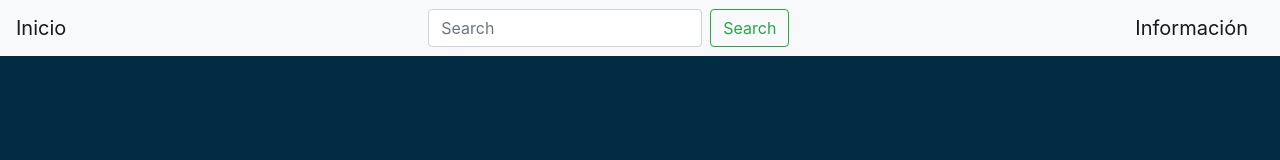
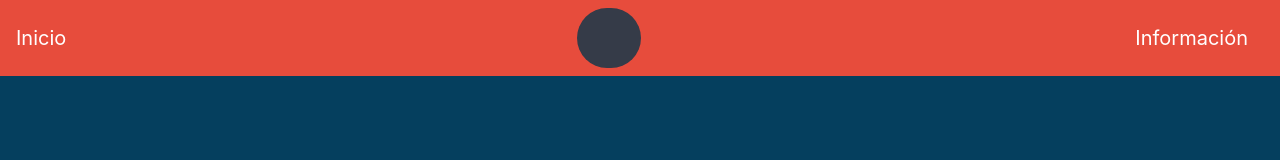
Before and after one commit to fake250598/modPcWeb, a website: page HTML/index.html in a window 1280 px wide. Drawn offline with nearby package versions, Linux system fonts and the light colour scheme.

Commit message:
adding search bar

```diff
--- a/HTML/CSS/index.css
+++ b/HTML/CSS/index.css
@@ -1,5 +1,5 @@
 body{
-    background-color:#022c43;
+    background-color:#053f5e;
 }
 
 h1 {
@@ -42,3 +42,46 @@ pre { font-family: Lato;
     font-weight: 400;
     line-height: 18.5714px;
 }
+
+.searchbar{
+    margin-bottom: auto;
+    margin-top: auto;
+    height: 60px;
+    background-color: #353b48;
+    border-radius: 30px;
+    padding: 10px;
+    }
+
+    .search_input{
+    color: white;
+    border: 0;
+    outline: 0;
+    background: none;
+    width: 0;
+    caret-color:transparent;
+    line-height: 40px;
+    transition: width 0.4s linear;
+    }
+
+    .searchbar:hover > .search_input{
+    padding: 0 10px;
+    width: 450px;
+    caret-color:red;
+    transition: width 0.4s linear;
+    }
+
+    .searchbar:hover > .search_icon{
+    background: white;
+    color: #e74c3c;
+    }
+
+    .search_icon{
+    height: 40px;
+    width: 40px;
+    float: right;
+    display: flex;
+    justify-content: center;
+    align-items: center;
+    border-radius: 50%;
+    color: white;
+    }
--- a/HTML/index.html
+++ b/HTML/index.html
@@ -18,15 +18,21 @@
 </head>
 <body>
     <header>
-        <nav class="navbar navbar-light bg-light">
+        <nav class="navbar navbar-dark" style="background-color: #e74c3c;">
             <a class="navbar-brand" href="#">Inicio</a>
             <form class="form-inline">
-                <input class="form-control mr-sm-2" type="search" placeholder="Search" aria-label="Search">
-                <button class="btn btn-outline-success my-2 my-sm-0" type="submit">Search</button>
+                <div class="container h-100">
+                    <div class="d-flex justify-content-center h-100">
+                      <div class="searchbar">
+                        <input class="search_input" type="text" name="" placeholder="Search...">
+                        <a href="#" class="search_icon"><i class="fas fa-search"></i></a>
+                      </div>
+                    </div>
+                  </div>
             </form>
             <a class="navbar-brand" href="#">Información</a>
         </nav>
-        <div id="carousel">
+        <div id="barra">
 
         </div>
     </header>
```
